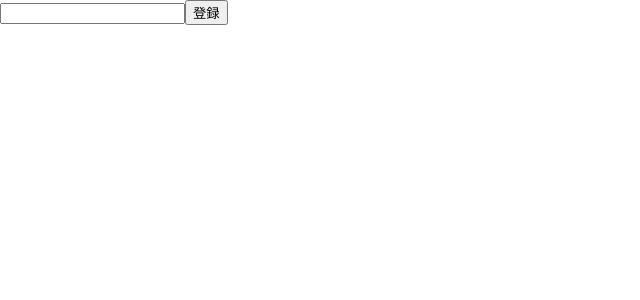
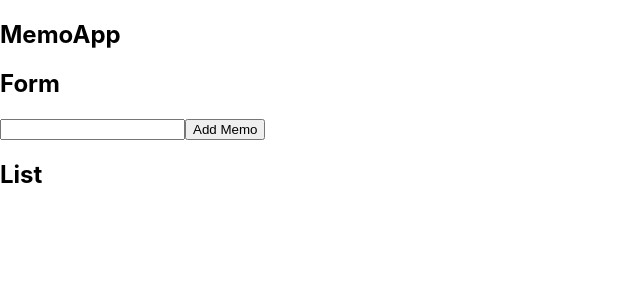
Before and after one commit to IttetsuSato/hbar, a React (Create React App) app in the folder react-sample/: page / in a window 1280 px wide. Shown: the top 300 px of the page, without its empty margins (0-640 px from the left). Built offline with nearby package versions, Linux system fonts and the light colour scheme.

Commit message:
react tutorial memo

```diff
--- /dev/null
+++ b/react-sample/src/components/Form.js
@@ -0,0 +1,33 @@
+import React from "react";
+
+class Form extends React.Component{
+  constructor(props){
+    super(props);
+    this.state = {content: ""};
+  }
+
+  handleChange = (event) => {
+    const content = event.target.value;
+    this.setState({content: content});
+  };
+
+  handleSubmit = (event) => {
+    event.preventDefault();
+    this.props.addMemo(this.state.content);
+    this.setState({content: ""});
+  };
+
+  render(){
+    return (
+      <div>
+        <h2>Form</h2>
+        <form onSubmit={this.handleSubmit}>
+          <input value={this.state.content} onChange={this.handleChange} />
+          <input type="submit" value="Add Memo" />
+        </form>
+      </div>
+    );
+  }
+}
+
+export default Form;
--- /dev/null
+++ b/react-sample/src/components/List.js
@@ -0,0 +1,23 @@
+import React from "react";
+
+class List extends React.Component{
+  render(){
+    const{memos, deleteMemo} = this.props;
+    const list = memos.map(memo => {
+      return(
+        <li key={memo.id}>
+          #{memo.id} - {memo.content}
+          <button onClick={()=> deleteMemo(memo.id)}>delete</button>
+        </li>
+      );
+    });
+    return (
+      <div>
+        <h2>List</h2>
+        {list}
+      </div>
+    );
+  }
+}
+
+export default List;
--- a/react-sample/src/index.js
+++ b/react-sample/src/index.js
@@ -1,14 +1,13 @@
 import React from 'react';
 import ReactDOM from 'react-dom';
 import './index.css';
-import App from './App';
-import Todo from './todo';
+import App from './App';   //最初からあるやつ
+import Todo from './todo'; //todoアプリ
+import MemoApp from "./memoApp";
 import reportWebVitals from './reportWebVitals';
 
 ReactDOM.render(
-  <React.StrictMode>
-    <Todo />
-  </React.StrictMode>,
+  <MemoApp />,
   document.getElementById('root')
 );
 
--- /dev/null
+++ b/react-sample/src/memoApp.js
@@ -0,0 +1,44 @@
+import React from "react";
+
+import Form from "./components/Form";
+import List from "./components/List";
+
+class MemoApp extends React.Component{
+  constructor(props){
+    super(props);
+
+    this.state = {
+      memos: [],
+      nextId: 0
+    };
+  }
+
+  addMemo = (content) => {
+    const {memos, nextId} = this.state;
+    this.setState({
+      memos: [...memos, {id: nextId, content: content}],
+      nextId: nextId + 1
+    });
+  };
+
+  deleteMemo = (id) => {
+    const {memos} = this.state;
+    const filteredArray = memos.filter(memo => {
+      return memo.id !== id;
+    });
+    this.setState({memos: filteredArray});
+  };
+
+  render(){
+    const {memos} = this.state;
+    return(
+      <div>
+        <h2>MemoApp</h2>
+        <Form addMemo={this.addMemo}/>
+        <List memos={memos} deleteMemo={this.deleteMemo} />
+      </div>
+    );
+  }
+}
+
+export default MemoApp;
```
Also changed, not shown: 1 other file (tests, documents, lock files or other folders).
